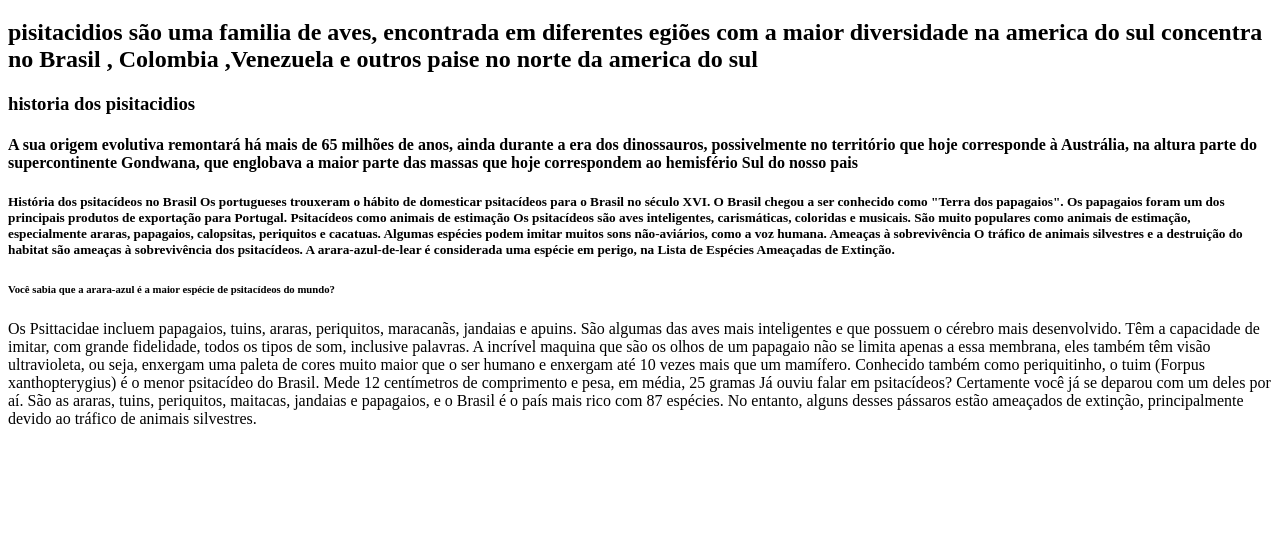
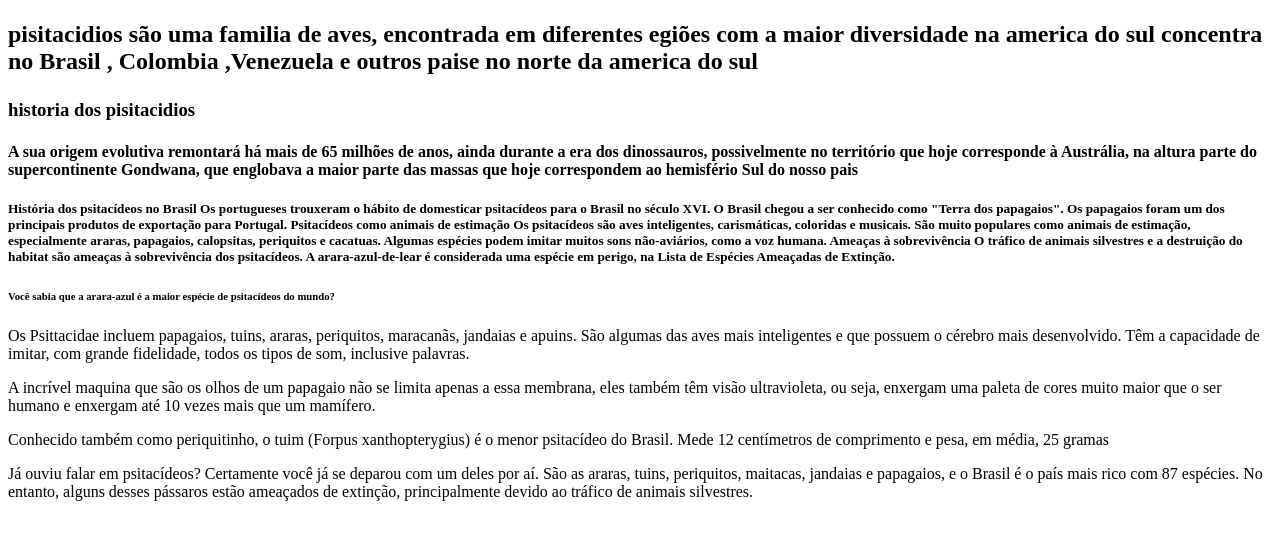
Before and after one commit to orsini801/projeto2025, a plain HTML site: page index.html in a window 1280 px wide. Shown: the part 61-600 px from the top of the page. Drawn offline with Linux system fonts and the light colour scheme.

Commit message:
coloquei paragrafo

```diff
--- a/index.html
+++ b/index.html
@@ -9,15 +9,15 @@
 <body>
     <h1>o que são os pisitacidios</h1>
 
-    <h2>pisitacidios são uma familia de aves, encontrada em diferentes egiões com a maior diversidade na america do sul concentra no Brasil ,
-    Colombia ,Venezuela e outros paise no norte da america do sul</h2>
+    <h2><p>pisitacidios são uma familia de aves, encontrada em diferentes egiões com a maior diversidade na america do sul concentra no Brasil ,
+    Colombia ,Venezuela e outros paise no norte da america do sul</p></h2>
 
-    <h3> historia dos pisitacidios</h3>
+    <h3><p> historia dos pisitacidios</p></h3>
 
-    <h4>A sua origem evolutiva remontará há mais de 65 milhões de anos, ainda durante a era dos dinossauros, possivelmente no território que hoje corresponde à
-    Austrália, na altura parte do supercontinente Gondwana, que englobava a maior parte das massas que hoje correspondem ao hemisfério Sul do nosso pais</h4>
+    <h4><p>A sua origem evolutiva remontará há mais de 65 milhões de anos, ainda durante a era dos dinossauros, possivelmente no território que hoje corresponde à
+    Austrália, na altura parte do supercontinente Gondwana, que englobava a maior parte das massas que hoje correspondem ao hemisfério Sul do nosso pais</p></h4>
 
-    <h5>História dos psitacídeos no Brasil
+    <h5><p>História dos psitacídeos no Brasil
     Os portugueses trouxeram o hábito de domesticar psitacídeos para o Brasil no século XVI.
     O Brasil chegou a ser conhecido como "Terra dos papagaios".
     Os papagaios foram um dos principais produtos de exportação para Portugal.
@@ -27,20 +27,21 @@
     Algumas espécies podem imitar muitos sons não-aviários, como a voz humana.
     Ameaças à sobrevivência
     O tráfico de animais silvestres e a destruição do habitat são ameaças à sobrevivência dos psitacídeos.
-    A arara-azul-de-lear é considerada uma espécie em perigo, na Lista de Espécies Ameaçadas de Extinção.</h5>
+    A arara-azul-de-lear é considerada uma espécie em perigo, na Lista de Espécies Ameaçadas de Extinção.</p></h5>
 
-    <h6>Você sabia que a arara-azul é a maior espécie de psitacídeos do mundo?</h6>
+    <h6><p>Você sabia que a arara-azul é a maior espécie de psitacídeos do mundo?</p></h6>
 
-    <h7>Os Psittacidae incluem papagaios, tuins, araras, periquitos, maracanãs, jandaias e apuins. São algumas das aves mais inteligentes e que possuem o cérebro mais desenvolvido. Têm a capacidade de imitar, com grande fidelidade, todos os tipos de som, inclusive palavras.
+    <h7><p>Os Psittacidae incluem papagaios, tuins, araras, periquitos, maracanãs, jandaias e apuins. São algumas das aves mais inteligentes e que possuem o cérebro mais desenvolvido. Têm a capacidade de imitar, com grande fidelidade, todos os tipos de som, inclusive palavras.
 
-    </h7>
+    </p></h7>
 
-    <h8>A incrível maquina que são os olhos de um papagaio não se limita apenas a essa membrana, eles também têm visão ultravioleta, ou seja, enxergam uma paleta de cores muito maior que o ser humano e enxergam até 10 vezes mais que um mamífero.</h8>
+    <h8><p>A incrível maquina que são os olhos de um papagaio não se limita apenas a essa membrana, eles também têm visão ultravioleta, ou seja, enxergam uma paleta de cores muito maior que o ser humano e enxergam até 10 vezes mais que um mamífero.</p></h8>
 
-    <h9>Conhecido também como periquitinho, o tuim (Forpus xanthopterygius) é o menor psitacídeo do Brasil. Mede 12 centímetros de comprimento e pesa, em média, 25 gramas</h9>
+    <h9><p>Conhecido também como periquitinho, o tuim (Forpus xanthopterygius) é o menor psitacídeo do Brasil. Mede 12 centímetros de comprimento e pesa, em média, 25 gramas</p></h9>
 
-    <h10>Já ouviu falar em psitacídeos? Certamente você já se deparou com um deles por aí. São as araras, tuins, periquitos, maitacas, jandaias e papagaios, e o Brasil é o país mais rico com 87 espécies. No entanto, alguns desses pássaros estão ameaçados de extinção, principalmente devido ao tráfico de animais silvestres.
-</h10>
+        <h10><p>Já ouviu falar em psitacídeos? Certamente você já se deparou com um deles por aí. São as araras, tuins, periquitos, maitacas, jandaias e papagaios, e o Brasil é o país mais rico com 87 espécies. No entanto, alguns desses pássaros estão ameaçados de extinção, principalmente devido ao tráfico de animais silvestres.
+
+        </p></h10>
 
 </body>
 </html>
```
